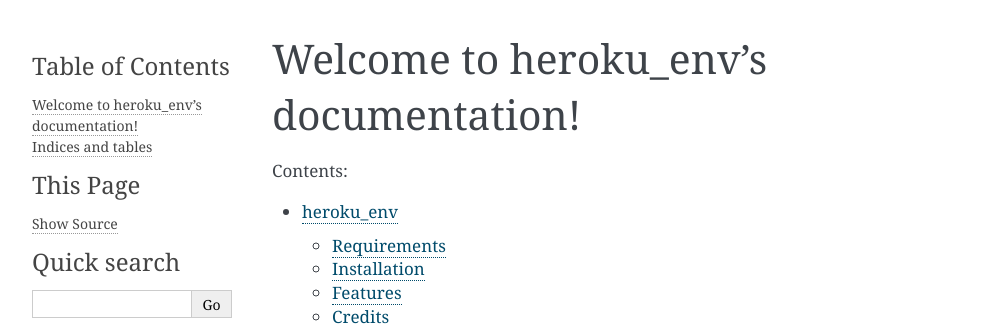
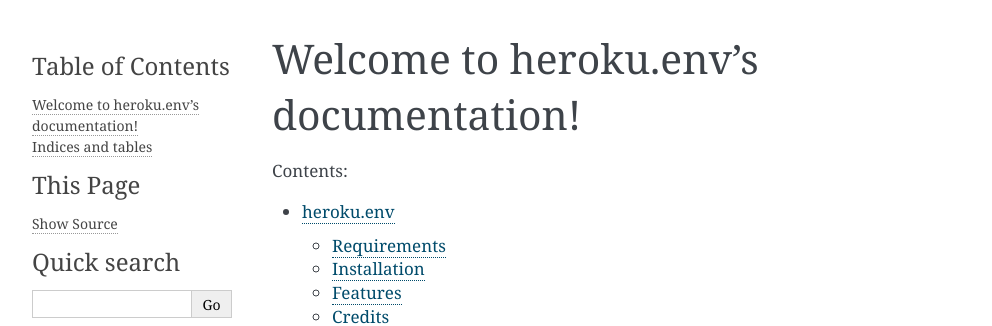
Before and after one commit to viseshrp/heroku.env, a Sphinx documentation site: the page built from docs/index.rst, in a window 1280 px wide. Shown: the top 326 px of the page, without its empty margins (148-1140 px from the left). Built offline with Sphinx 7.4.7, drawn with Linux system fonts in a browser that asks for light colours; pages that are not in the unit, such as notebooks, are missing from menus.

Commit message:
complete renaming

```diff
--- a/README.rst
+++ b/README.rst
@@ -1,5 +1,5 @@
 ==========
-heroku_env
+heroku.env
 ==========
 
 
--- a/docs/conf.py
+++ b/docs/conf.py
@@ -1,7 +1,7 @@
 #!/usr/bin/env python
 # -*- coding: utf-8 -*-
 #
-# heroku_env documentation build configuration file, created by
+# heroku.env documentation build configuration file, created by
 # sphinx-quickstart on Fri Jun  9 13:47:02 2017.
 #
 # This file is execfile()d with the current directory set to its
@@ -47,7 +47,7 @@ source_suffix = '.rst'
 master_doc = 'index'
 
 # General information about the project.
-project = u'heroku_env'
+project = u'heroku.env'
 copyright = u"2018, Visesh Prasad"
 author = u"Visesh Prasad"
 
@@ -101,7 +101,7 @@ html_static_path = ['_static']
 # -- Options for HTMLHelp output ---------------------------------------
 
 # Output file base name for HTML help builder.
-htmlhelp_basename = 'heroku_envdoc'
+htmlhelp_basename = 'heroku.envdoc'
 
 
 # -- Options for LaTeX output ------------------------------------------
@@ -129,7 +129,7 @@ latex_elements = {
 # [howto, manual, or own class]).
 latex_documents = [
     (master_doc, 'heroku_env.tex',
-     u'heroku_env Documentation',
+     u'heroku.env Documentation',
      u'Visesh Prasad', 'manual'),
 ]
 
@@ -139,8 +139,8 @@ latex_documents = [
 # One entry per manual page. List of tuples
 # (source start file, name, description, authors, manual section).
 man_pages = [
-    (master_doc, 'heroku_env',
-     u'heroku_env Documentation',
+    (master_doc, 'heroku.env',
+     u'heroku.env Documentation',
      [author], 1)
 ]
 
@@ -151,10 +151,10 @@ man_pages = [
 # (source start file, target name, title, author,
 #  dir menu entry, description, category)
 texinfo_documents = [
-    (master_doc, 'heroku_env',
-     u'heroku_env Documentation',
+    (master_doc, 'heroku.env',
+     u'heroku.env Documentation',
      author,
-     'heroku_env',
+     'heroku.env',
      'One line description of project.',
      'Miscellaneous'),
 ]
--- a/docs/index.rst
+++ b/docs/index.rst
@@ -1,4 +1,4 @@
-Welcome to heroku_env's documentation!
+Welcome to heroku.env's documentation!
 ======================================
 
 .. toctree::
--- a/docs/usage.rst
+++ b/docs/usage.rst
@@ -2,6 +2,6 @@
 Usage
 =====
 
-To use heroku_env in a project::
+To use heroku.env in a project::
 
     import heroku_env
--- a/heroku_env/__init__.py
+++ b/heroku_env/__init__.py
@@ -1,6 +1,6 @@
 # -*- coding: utf-8 -*-
 
-"""Top-level package for heroku_env."""
+"""Top-level package for heroku.env"""
 
 __author__ = """Visesh Prasad"""
 __email__ = 'viseshrprasad@gmail.com'
```
Also changed, not shown: docs/installation.rst (+8 -8 lines), .github/ISSUE_TEMPLATE.md, 4 other files.
